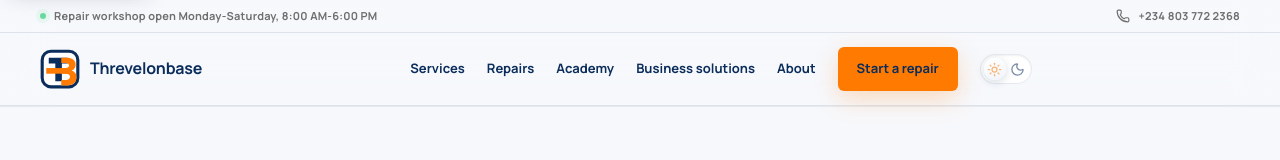
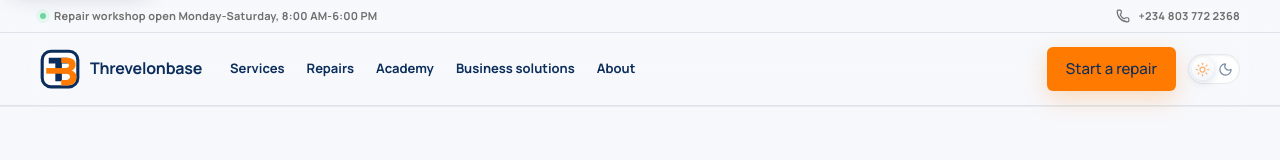
Before and after one commit to Davelummy/threvelonbase, a Next.js app: page /faq in a window 1280 px wide. Shown: the top 160 px of the page. Built offline with nearby package versions, Linux system fonts and the light colour scheme; no server answers.

Commit message:
💄 style: pin header CTA and theme toggle to the right
Keep section links after the wordmark, park Start a repair and the
theme control on the right edge, and add FAQ and Privacy links in
the homepage FAQ and repair-request copy.

```diff
--- a/app/components/layout/SiteHeader.tsx
+++ b/app/components/layout/SiteHeader.tsx
@@ -91,17 +91,23 @@ export function SiteHeader() {
             </a>
           ))}
           <a
-            className="nav-cta"
+            className="nav-cta nav-cta-menu"
             href={homeSectionHref("#repair-request", pathname)}
             onClick={closeMenu}
           >
             Start a repair
           </a>
-          <ThemeToggle className="theme-toggle-nav" />
         </nav>
 
         <div className="header-actions">
-          <ThemeToggle className="theme-toggle-bar" />
+          <a
+            className="nav-cta nav-cta-bar"
+            href={homeSectionHref("#repair-request", pathname)}
+            onClick={closeMenu}
+          >
+            Start a repair
+          </a>
+          <ThemeToggle />
           <button
             ref={menuButtonRef}
             className="menu-button"
--- a/app/components/sections/FaqSection.tsx
+++ b/app/components/sections/FaqSection.tsx
@@ -1,4 +1,5 @@
 import { ChevronDown } from "lucide-react";
+import Link from "next/link";
 import { faqItems } from "../../data/faq";
 
 type FaqSectionProps = {
@@ -35,6 +36,12 @@ export function FaqSection({ heading = "h2", animate = true }: FaqSectionProps)
             </details>
           ))}
         </div>
+        {heading === "h2" ? (
+          <p className="faq-legal-links">
+            <Link href="/faq">FAQ page</Link>
+            <Link href="/privacy">Privacy</Link>
+          </p>
+        ) : null}
       </div>
     </section>
   );
--- a/app/components/sections/HomeSections.tsx
+++ b/app/components/sections/HomeSections.tsx
@@ -1,4 +1,5 @@
 import Image from "next/image";
+import Link from "next/link";
 import {
   ArrowRight,
   BadgeCheck,
@@ -187,7 +188,10 @@ export function RepairRequestSection() {
             <li><Check aria-hidden="true" /> Repair timing is confirmed after diagnosis</li>
           </ul>
           <p className="request-privacy">
-            This page does not store repair form submissions in a website account or database. Continuing hands your reviewed message to WhatsApp on your device.
+            This page does not store repair form submissions in a website account or database. Continuing hands your reviewed message to WhatsApp on your device.{" "}
+            <Link href="/privacy">Privacy</Link>
+            {" · "}
+            <Link href="/faq">FAQ</Link>
           </p>
         </div>
         <div className="gs-hidden" data-gs="fade-right">
--- a/app/globals.css
+++ b/app/globals.css
@@ -207,8 +207,8 @@ body {
   min-height: 72px;
   display: flex;
   align-items: center;
-  justify-content: space-between;
-  gap: 30px;
+  justify-content: flex-start;
+  gap: 28px;
 }
 .wordmark-link { display: inline-flex; align-items: center; min-height: 44px; max-width: min(100%, 240px); }
 .wordmark { display: inline-flex; align-items: center; gap: 10px; flex: 0 0 auto; min-width: 0; }
@@ -239,14 +239,30 @@ body {
   font-weight: 700;
   letter-spacing: -0.015em;
 }
-.header-inner nav { display: flex; align-items: center; gap: 22px; font-size: var(--text-sm); font-weight: var(--weight-medium); }
+.header-inner nav {
+  display: flex;
+  align-items: center;
+  flex: 1 1 auto;
+  min-width: 0;
+  gap: 22px;
+  font-size: var(--text-sm);
+  font-weight: var(--weight-medium);
+}
 .header-inner nav > a:not(.nav-cta) { position: relative; min-height: 44px; display: inline-flex; align-items: center; padding: 10px 0; }
 .header-inner nav > a:not(.nav-cta)::after { content: ""; position: absolute; left: 0; bottom: 2px; width: 0; height: 2px; background: var(--orange); transition: width .2s ease; }
 .header-inner nav > a:hover::after, .header-inner nav > a:focus-visible::after { width: 100%; }
 .nav-cta { min-height: 44px; padding: 0 19px; display: inline-flex; align-items: center; border-radius: 6px; color: #0b2d5b; background: var(--orange); box-shadow: 0 8px 24px rgba(255,122,0,.24); }
 .nav-cta:hover, .nav-cta:focus-visible { background: #0b2d5b; color: white; transform: translateY(-1px); }
 [data-theme="dark"] .nav-cta:hover, [data-theme="dark"] .nav-cta:focus-visible { background: #e8eef8; color: #0b2d5b; }
-.header-actions { display: flex; align-items: center; gap: 8px; }
+.header-actions {
+  display: flex;
+  align-items: center;
+  justify-content: flex-end;
+  gap: 12px;
+  margin-left: auto;
+  flex: 0 0 auto;
+}
+.nav-cta-menu { display: none; }
 .menu-button { display: none; width: 48px; height: 48px; place-items: center; color: var(--navy); background: transparent; border: 0; border-radius: 6px; padding: 8px; }
 
 /* Theme toggle */
@@ -299,8 +315,7 @@ body {
 [data-theme="light"] .theme-icon-sun { opacity: 1; }
 .theme-toggle:hover .theme-toggle-track { border-color: rgba(255, 122, 0, 0.55); }
 .theme-toggle:focus-visible { outline: 3px solid var(--focus-ring); outline-offset: 3px; }
-.theme-toggle-nav { display: inline-flex; }
-.theme-toggle-bar { display: none; }
+
 
 .hero { min-height: calc(100vh - 104px); display: flex; align-items: center; padding: 52px 0 66px; overflow: hidden; }
 .hero-grid { display: grid; grid-template-columns: .9fr 1.1fr; align-items: center; gap: 54px; }
@@ -622,6 +637,28 @@ body {
   font-size: var(--text-sm);
   line-height: var(--leading-loose);
 }
+.faq-legal-links {
+  display: flex;
+  flex-wrap: wrap;
+  align-items: center;
+  gap: 8px 22px;
+  margin: 22px 0 0;
+  max-width: 860px;
+  font-size: var(--text-sm);
+  font-weight: var(--weight-bold);
+}
+.faq-legal-links a {
+  display: inline-flex;
+  align-items: center;
+  min-height: 44px;
+  color: var(--orange-readable);
+  border-bottom: 1px solid color-mix(in srgb, var(--orange) 55%, transparent);
+}
+.faq-legal-links a:hover,
+.faq-legal-links a:focus-visible {
+  color: var(--navy);
+  border-bottom-color: var(--navy);
+}
 
 .info-page {
   padding: 64px 0 112px;
@@ -700,6 +737,11 @@ body {
   color: rgba(255, 255, 255, 0.55);
   font-size: var(--text-2xs);
   line-height: var(--leading-snug);
+}
+.request-privacy a {
+  color: #ffad72;
+  text-decoration: underline;
+  text-underline-offset: 3px;
 }
 .repair-form { padding: 38px; border-radius: 20px; background: var(--paper); color: var(--navy); box-shadow: 0 30px 80px rgba(0,0,0,.14); }
 .field-row { display: grid; grid-template-columns: 1fr 1fr; gap: 18px; }
@@ -1156,9 +1198,9 @@ body {
   .site-header { top: 0; }
   html { scroll-padding-top: 80px; }
   .menu-button { display: grid; }
-  .theme-toggle-nav { display: none; }
-  .theme-toggle-bar { display: inline-flex; }
-  .header-inner nav { position: absolute; left: 24px; right: 24px; top: calc(100% + 10px); display: none; padding: 20px; border: 1px solid var(--sand); border-radius: 14px; background: var(--paper); box-shadow: var(--shadow); }
+  .nav-cta-bar { display: none; }
+  .nav-cta-menu { display: inline-flex; }
+  .header-inner nav { position: absolute; left: 24px; right: 24px; top: calc(100% + 10px); display: none; padding: 20px; border: 1px solid var(--sand); border-radius: 14px; background: var(--paper); box-shadow: var(--shadow); flex: none; }
   .header-inner nav.nav-open { display: flex; flex-direction: column; align-items: stretch; gap: 5px; }
   .header-inner nav > a { min-height: 48px; padding: 13px !important; }
   .nav-cta { margin-top: 8px; text-align: center; justify-content: center; }
```
Also changed, not shown: 2 other files (tests, documents, lock files or other folders).
